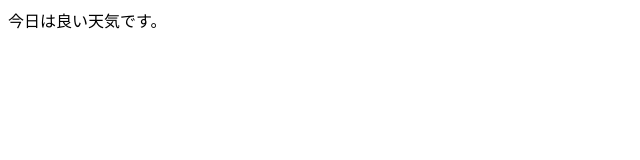
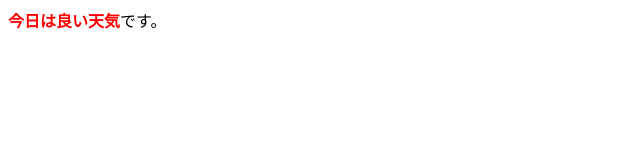
Before and after one commit to hajime-miyauchi-meijo/20260427-git-workshop, a plain HTML site: page index.html in a window 1280 px wide. Shown: the whole page, without its empty margins (0-640 px from the left). Drawn offline with Linux system fonts and the light colour scheme.

Commit message:
Update index.html

```diff
--- a/index.html
+++ b/index.html
@@ -5,6 +5,6 @@
     <title>タイトル</title>
   </head>
   <body>
-    今日は良い天気です。
+    <strong style="color:red">今日は良い天気</strong>です。
   </body>
 </html>
```
